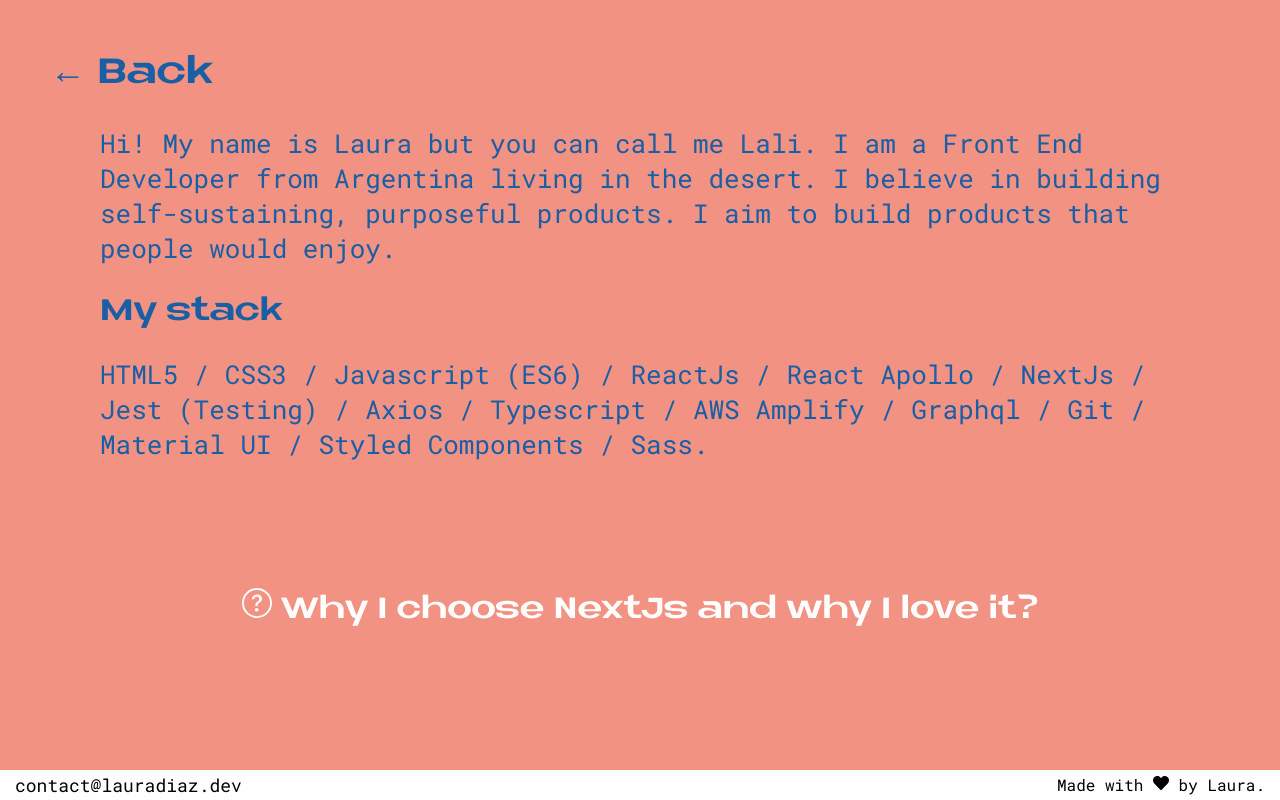
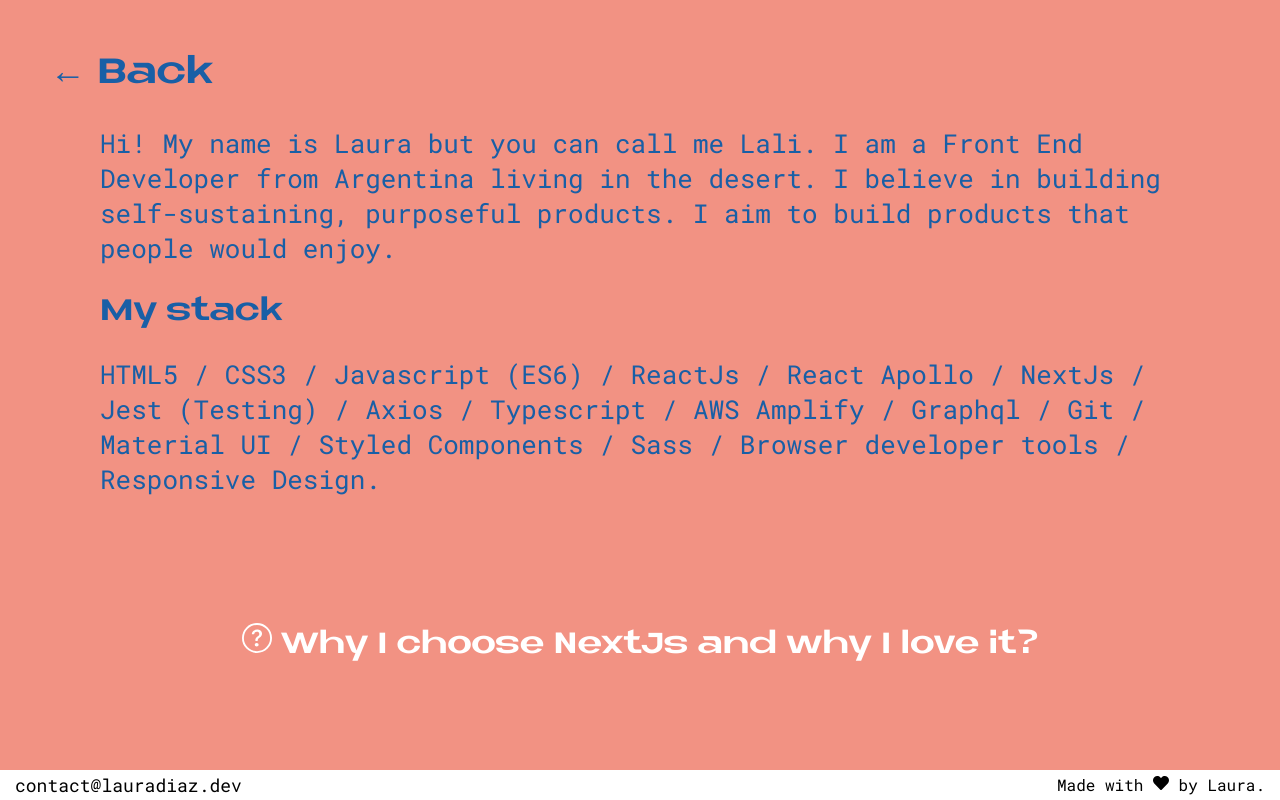
Before and after one commit to lalidiaz/portfolio-Nextjs, a Next.js app: page /about in a window 1280 px wide. Built offline with nearby package versions, Linux system fonts and the light colour scheme.

Commit message:
add skills

```diff
--- a/pages/about/index.js
+++ b/pages/about/index.js
@@ -40,7 +40,8 @@ export default function About() {
               <p>
                 HTML5 / CSS3 / Javascript (ES6) / ReactJs / React Apollo /
                 NextJs / Jest (Testing) / Axios / Typescript / AWS Amplify /
-                Graphql / Git / Material UI / Styled Components / Sass.
+                Graphql / Git / Material UI / Styled Components / Sass / Browser
+                developer tools / Responsive Design.
               </p>
             </section>
           </section>
```
